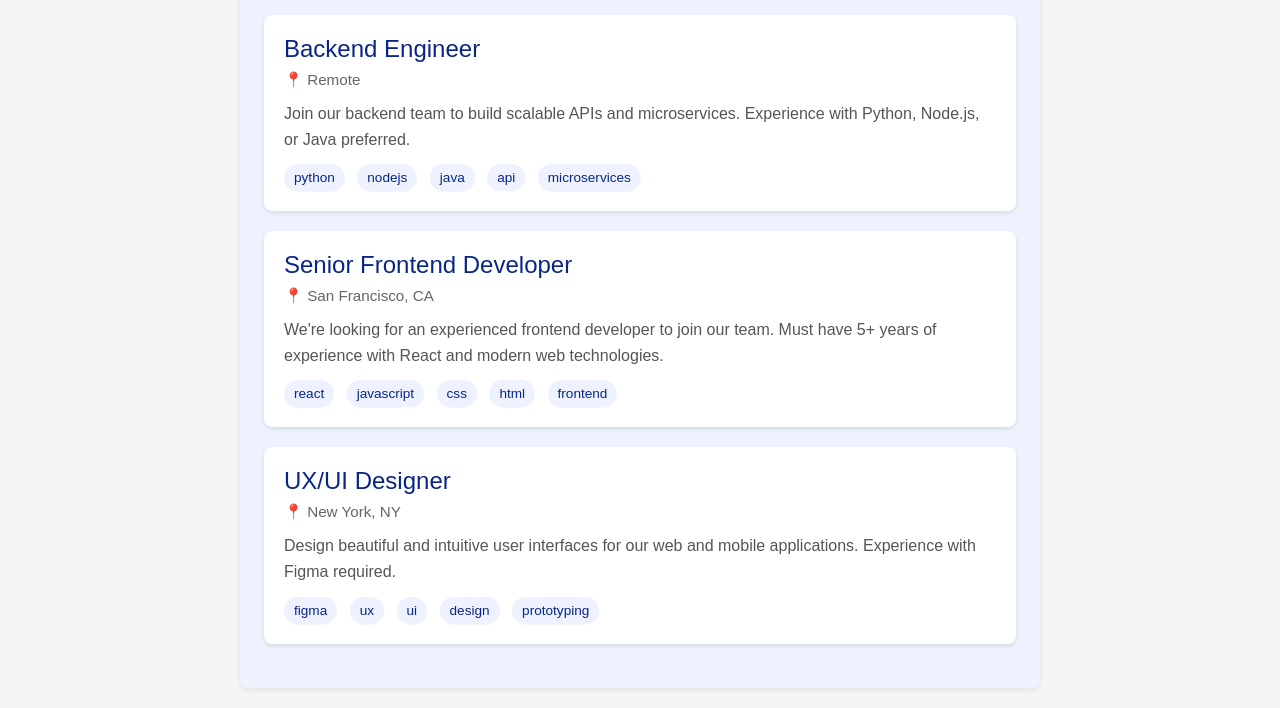
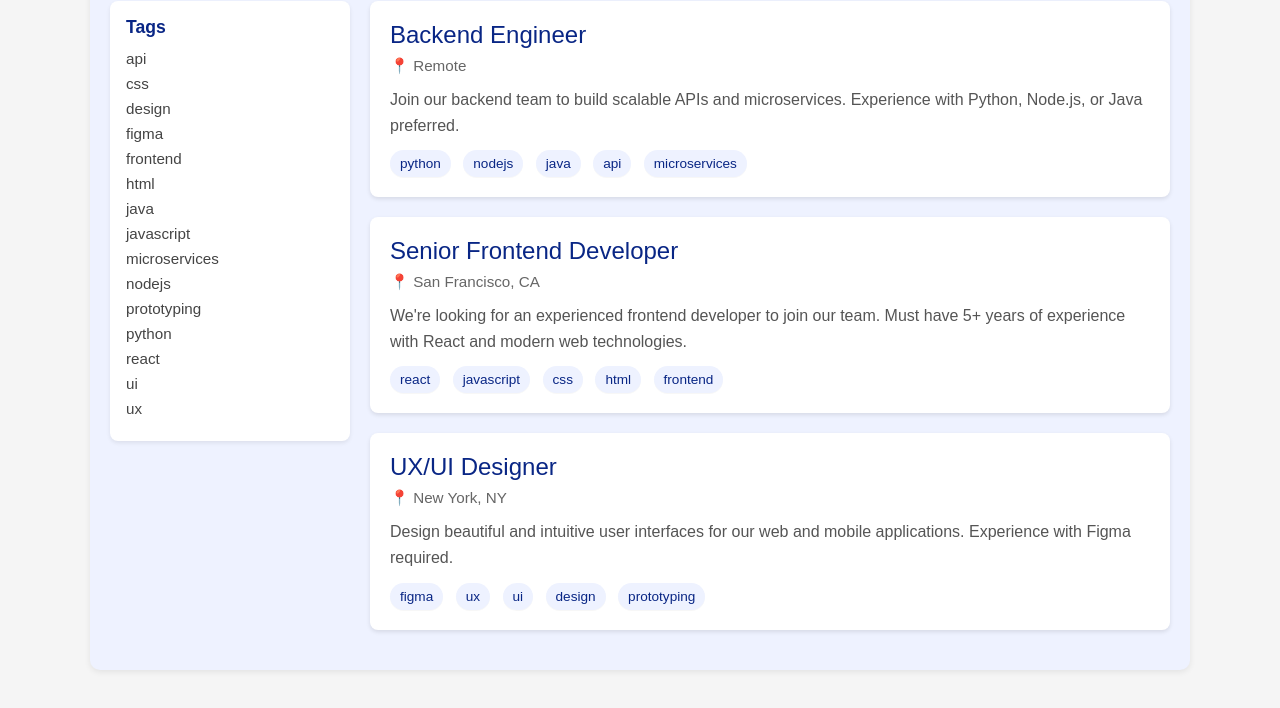
Before and after one commit to Rodashagos/Learning, a website: page Aladdin/index.html in a window 1280 px wide. Shown: the part 96-804 px from the top of the page. Drawn offline with Linux system fonts and the light colour scheme.

Commit message:
add stuff

```diff
--- a/Aladdin/index.html
+++ b/Aladdin/index.html
@@ -20,14 +20,53 @@
 
     .container {
       background-color: #eef2ff;
-      max-width: 800px;
+      max-width: 1100px;
       margin: 0 auto;
+      padding: 20px;
+      border-radius: 10px;
     }
 
     h1 {
       color: #333;
-      margin-bottom: 30px;
+      margin-bottom: 20px;
       text-align: center;
+    }
+
+    .layout {
+      display: flex;
+      gap: 20px;
+      align-items: flex-start;
+    }
+
+    .sidebar {
+      width: 240px;
+      background-color: #ffffff;
+      border-radius: 8px;
+      padding: 16px;
+      box-shadow: 0 2px 4px rgba(0, 0, 0, 0.08);
+      position: sticky;
+      top: 20px;
+    }
+
+    .sidebar h2 {
+      font-size: 1.1em;
+      color: #092685;
+      margin-bottom: 12px;
+    }
+
+    .tag-list {
+      list-style: none;
+    }
+
+    .tag-list li {
+      margin-bottom: 8px;
+      color: #444;
+      font-size: 0.95em;
+    }
+
+    .content {
+      flex: 1;
+      min-width: 0;
     }
 
     .job-listing {
@@ -64,11 +103,44 @@
       color: #555;
       line-height: 1.6;
     }
+
+    @media (max-width: 900px) {
+      .layout {
+        flex-direction: column;
+      }
+
+      .sidebar {
+        width: 100%;
+        position: static;
+      }
+    }
   </style>
 </head>
 <body>
   <div class="container">
     <h1>Job Listings</h1>
+    <div class="layout">
+      <aside class="sidebar">
+        <h2>Tags</h2>
+        <ul class="tag-list">
+  <li>api</li>
+  <li>css</li>
+  <li>design</li>
+  <li>figma</li>
+  <li>frontend</li>
+  <li>html</li>
+  <li>java</li>
+  <li>javascript</li>
+  <li>microservices</li>
+  <li>nodejs</li>
+  <li>prototyping</li>
+  <li>python</li>
+  <li>react</li>
+  <li>ui</li>
+  <li>ux</li>
+</ul>
+      </aside>
+      <main class="content">
 
 <a class="job-link" href="job_pages/job_page_3.html">
   <div class="job-listing">
@@ -97,6 +169,9 @@
   </div>
 </a>
 
-</div>
+      </main>
+    </div>
+
+  </div>
 </body>
 </html>
```
Also changed, not shown: Aladdin/index_template.html (+62 -3 lines), 1 other file.
